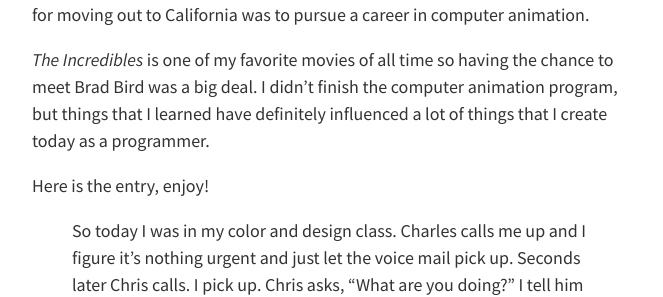
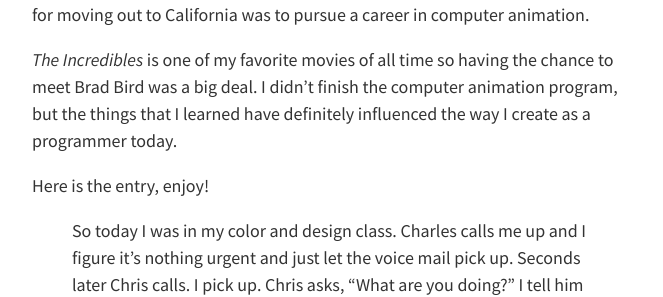
Before and after one commit to michaellee/old-michaelsoolee.com, a Jekyll site: the page built from _posts/2014-03-16-brad-bird.md, in a window 1280 px wide and 900 px high. Shown: the part 444-741 px from the top of the window, without its empty margins (308-971 px from the left). Built offline with Jekyll 4.4.1, drawn with Linux system fonts in a browser that asks for light colours; nearby versions of some CDN libraries; Markdown is read by kramdown in place of the engine named in the settings; comment, search, counter and statistics services are not loaded.

Commit message:
Update 2014-03-16-brad-bird.md

```diff
--- a/_posts/2014-03-16-brad-bird.md
+++ b/_posts/2014-03-16-brad-bird.md
@@ -8,7 +8,7 @@ The other day, I remembered an old domain name that I use to own. For fun, I wan
 
 This post was made back in 2009, when I was 21 (I cannot believe this was almost a decade ago). To give some context, back in 2008 I moved out to California with one of my childhood friends, Christopher Lim. One of the reasons for moving out to California was to pursue a career in computer animation.
 
-_The Incredibles_ is one of my favorite movies of all time so having the chance to meet Brad Bird was a big deal. I didn't finish the computer animation program, but things that I learned have definitely influenced a lot of things that I create today as a programmer.
+_The Incredibles_ is one of my favorite movies of all time so having the chance to meet Brad Bird was a big deal. I didn't finish the computer animation program, but the things that I learned have definitely influenced the way I create as a programmer today.
 
 Here is the entry, enjoy!
 
```
